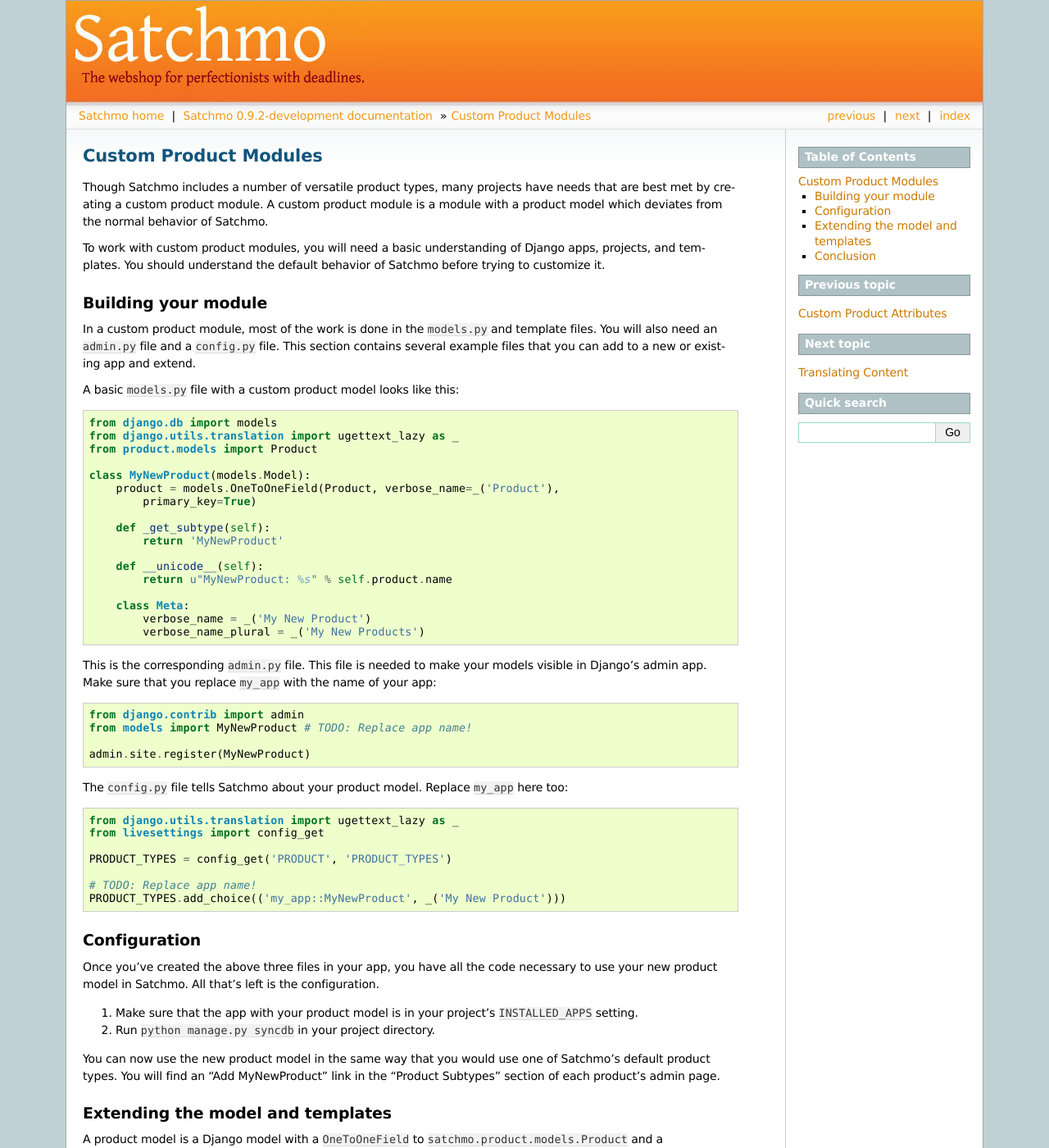
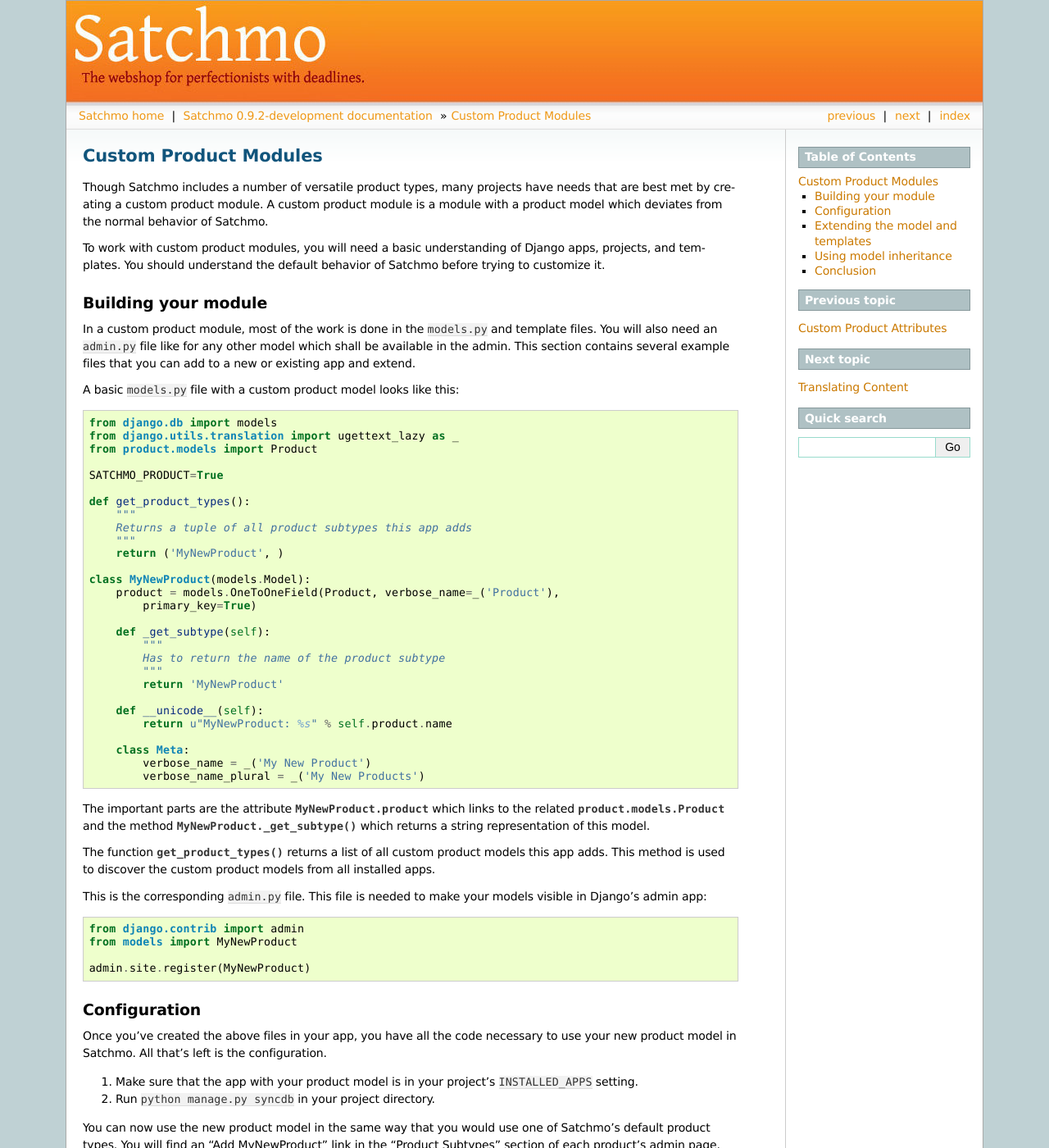
Before and after one commit to opencoca/WEB-Satchmo, a Sphinx documentation site: the page built from docs/custom-product.txt, in a window 1280 px wide and 1400 px high. Shown: the whole window at 82% size. Built offline with Sphinx 7.4.7, drawn with Linux system fonts in a browser that asks for light colours; pages that are not in the unit, such as notebooks, are missing from menus; some of the changed text lies outside the part shown.

Commit message:
Extended documentation: customizing product models

```diff
--- a/docs/custom-product.txt
+++ b/docs/custom-product.txt
@@ -15,23 +15,34 @@
 Building your module
 --------------------
 
-In a custom product module, most of the work is done in the ``models.py`` and
-template files. You will also need an ``admin.py`` file and a ``config.py``
-file. This section contains several example files that you can add to a new
-or existing app and extend.
+In a custom product module, most of the work is done in the
+``models.py`` and template files. You will also need an ``admin.py``
+file like for any other model which shall be available in the
+admin. This section contains several example files that you can add to
+a new or existing app and extend.
 
 A basic ``models.py`` file with a custom product model looks like this::
-
 
     from django.db import models
     from django.utils.translation import ugettext_lazy as _
     from product.models import Product
+
+    SATCHMO_PRODUCT=True
+
+    def get_product_types():
+        """
+        Returns a tuple of all product subtypes this app adds
+        """
+        return ('MyNewProduct', )
 
     class MyNewProduct(models.Model):
         product = models.OneToOneField(Product, verbose_name=_('Product'),
             primary_key=True)
 
         def _get_subtype(self):
+            """
+            Has to return the name of the product subtype
+            """
             return 'MyNewProduct'
 
         def __unicode__(self):
@@ -41,45 +52,41 @@
             verbose_name = _('My New Product')
             verbose_name_plural = _('My New Products')
 
+The important parts are the attribute :attr:`MyNewProduct.product`
+which links to the related :class:`product.models.Product` and the
+method :meth:`MyNewProduct._get_subtype()` which returns a string
+representation of this model.
+
+The function :func:`get_product_types()` returns a list of all custom
+product models this app adds. This method is used to discover the
+custom product models from all installed apps.
+
 
 This is the corresponding ``admin.py`` file. This file is needed to make your
-models visible in Django's admin app. Make sure that you replace ``my_app``
-with the name of your app::
-
+models visible in Django's admin app::
 
     from django.contrib import admin
-    from models import MyNewProduct # TODO: Replace app name!
+    from models import MyNewProduct
 
     admin.site.register(MyNewProduct)
-
-
-The ``config.py`` file tells Satchmo about your product model. Replace
-``my_app`` here too::
-
-
-    from django.utils.translation import ugettext_lazy as _
-    from livesettings import config_get
-
-    PRODUCT_TYPES = config_get('PRODUCT', 'PRODUCT_TYPES')
-
-    # TODO: Replace app name!
-    PRODUCT_TYPES.add_choice(('my_app::MyNewProduct', _('My New Product')))
 
 
 Configuration
 -------------
 
-Once you've created the above three files in your app, you have all the code
+Once you've created the above files in your app, you have all the code
 necessary to use your new product model in Satchmo. All that's left is the
 configuration.
 
-1. Make sure that the app with your product model is in your project's ``INSTALLED_APPS`` setting.
+1. Make sure that the app with your product model is in your project's
+   ``INSTALLED_APPS`` setting.
 
 2. Run ``python manage.py syncdb`` in your project directory.
 
 You can now use the new product model in the same way that you would use one
 of Satchmo's default product types. You will find an "Add MyNewProduct" link in
 the "Product Subtypes" section of each product's admin page.
+
 
 Extending the model and templates
 ---------------------------------
@@ -113,6 +120,63 @@
 ``templates/base_product.html``, and ``templates/product/`` in the Satchmo
 source code.
 
+
+Using model inheritance
+-----------------------
+
+There is another possibility for extending the product model using
+model inheritance. You can find more information in the `first installment <http://thisismedium.com/tech/satchmo-diaries-part-one/>`_
+of the Satchmo Diaries.
+
+.. warning::
+
+   Using inheritance is currently not recommended, because it has some
+   issues when it is used without care. Some methods of
+   :class:`product.models.Product` currently do not expect to find
+   subtypes which inherit attributes and methods from
+   :class:`product.models.Product`.
+
+If you want to use inheritance, make sure *not* to add
+your model to the list returned by :func:`get_product_types()`, else
+you might get some trouble with infinite recursions. An alternative
+would be to extend the current implementation to be able to handle
+models which inherit from :class:`product.models.Product`.
+
+So, your ``models.py`` file should look like this::
+
+    from django.db import models
+    from django.utils.translation import ugettext_lazy as _
+    from product.models import Product
+
+    class MyNewProduct(Product):
+
+        # TODO: your attributes here
+
+        objects = ProductManager()
+
+        def __unicode__(self):
+            return u"MyNewProduct: %s" % self.name
+
+        class Meta:
+            verbose_name = _('My New Product')
+            verbose_name_plural = _('My New Products')
+
+
+To make this model available in the admin interface you should create
+a corresponding ``admin.py``::
+
+    from django.contrib import admin
+    from models import MyNewProduct
+    from product.admin import ProductOptions
+
+    # TODO: do your customizations here
+    class MyNewProductAdmin(ProductOptions):
+        pass
+
+    admin.site.register(MyNewProduct, MyNewProductAdmin)
+
+
+
 Conclusion
 ----------
 
@@ -120,10 +184,6 @@
 model. If you need help with something discussed here or with more advanced
 topics, feel free to ask the `mailing list`_.
 
-There is another possibility for extending the product model using
-model inheritance. You can find more information in the `first installment <http://thisismedium.com/tech/satchmo-diaries-part-one/>`_
-of the Satchmo Diaries.
-
 Finally, if you create a product model that others may find useful, please
 consider contributing it to the Satchmo community.
 
```
